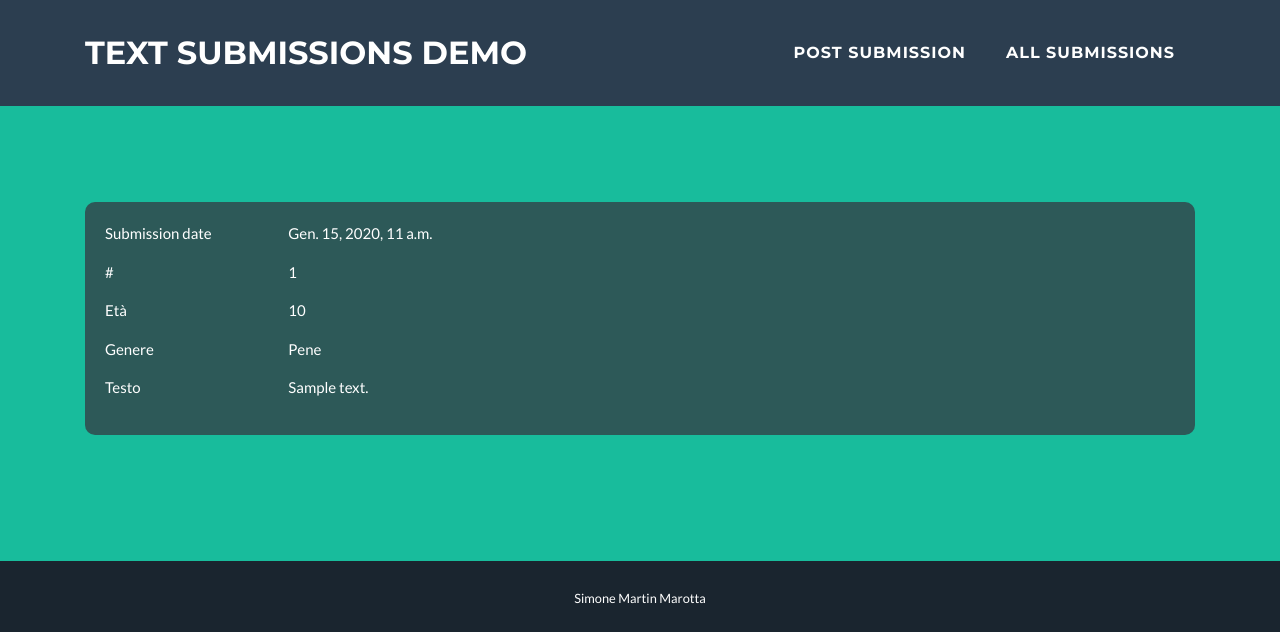
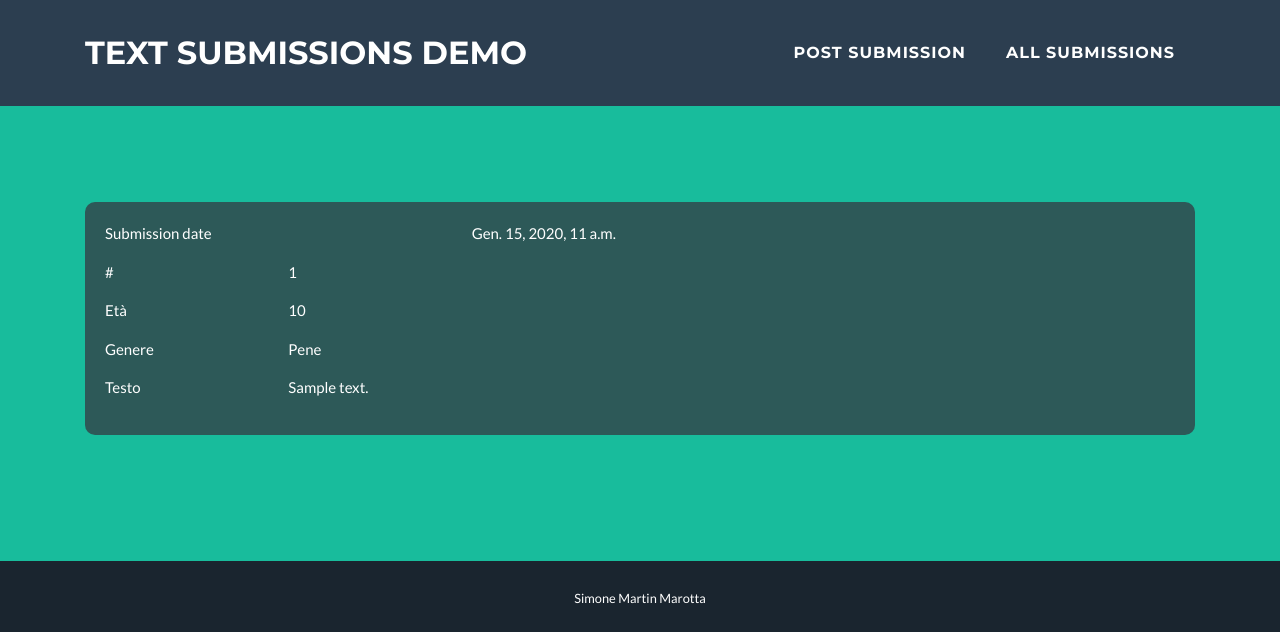
Before and after one commit to c0pper/datacollector, a Django app: page /submission_list in a window 1280 px wide. Shown: the top 632 px of the page. Run offline with Django 3.2, Linux system fonts and the light colour scheme; tables that the repository leaves empty hold one stand-in row (values such as "Sample post"); some libraries are stand-ins or nearby versions.

Commit message:
template added

```diff
--- a/collector/templates/collector/submission_list.html
+++ b/collector/templates/collector/submission_list.html
@@ -4,7 +4,7 @@
     {% for submission in submissions %}
         <div class="container submission_item">
             <div class="row">
-                <div class="col-2">
+                <div class="col-4">
                     <p>Submission date</p>
                 </div>
                 <div class="col">
```
